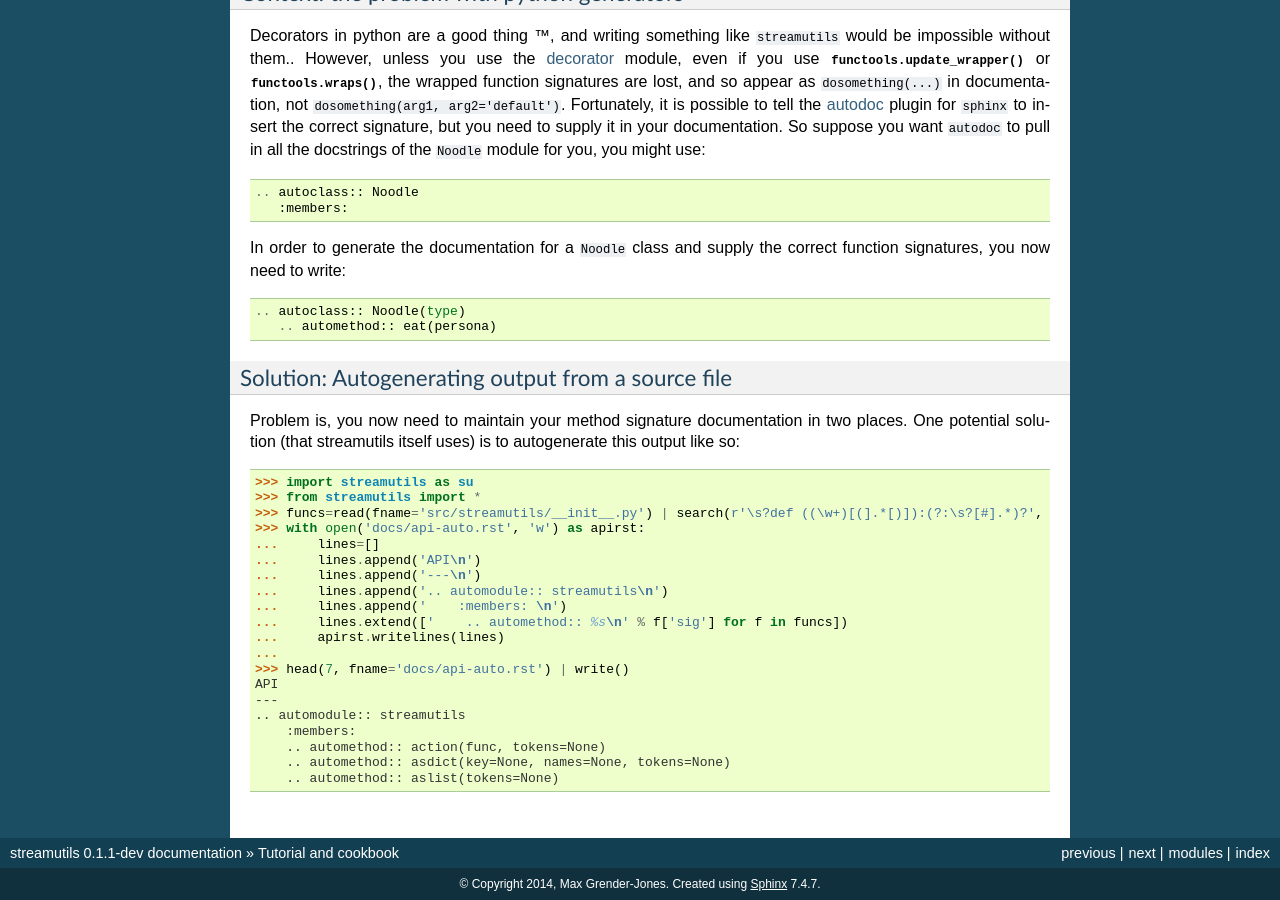
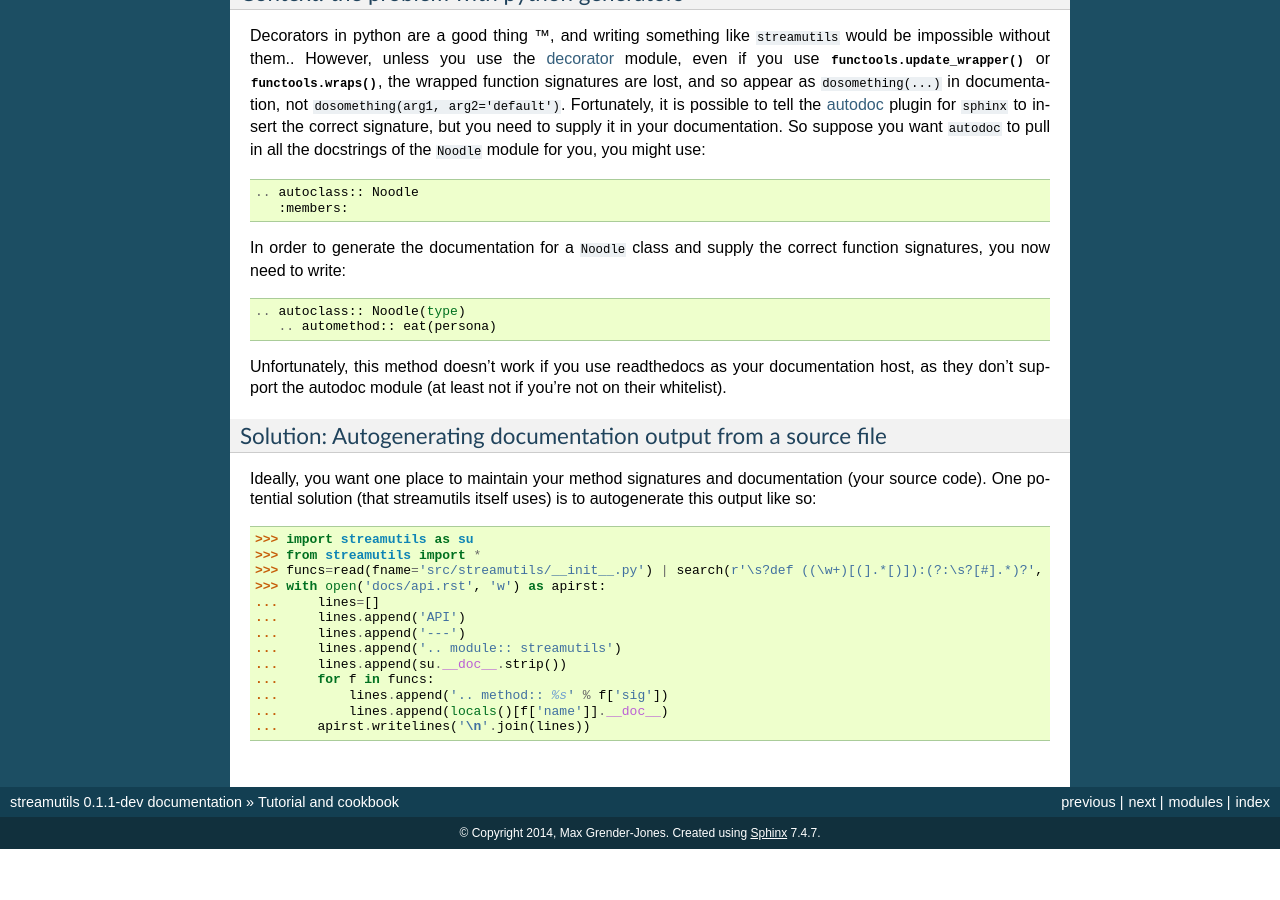
Before and after one commit to maxgrenderjones/streamutils, a Sphinx documentation site: the page built from docs/cookbook.rst, in a window 1280 px wide and 900 px high, scrolled down 1063 px. Built offline with Sphinx 7.4.7, drawn with Linux system fonts in a browser that asks for light colours; after the commit the page ends 1912 px from its top, so only the background shows below that; some of the changed text lies outside the part shown.

Commit message:
cookbook.rst generates api.rst => need to fix test failures

```diff
--- a/docs/api.rst
+++ b/docs/api.rst
@@ -281,6 +282,7 @@ A few things to note as you read the documentation and source code for streamuti
 
     Filters the input for strings that don't match the pattern (think UNIX ``grep -v``)
 
+    >>> import re
     >>> months=['January', 'February', 'March', 'April', 'May', 'June', 'July', 'August', 'September', 'October', 'November', 'December']
     >>> nomatch('r|a', flags=re.IGNORECASE, tokens=months) | write()
     June
--- a/docs/cookbook.rst
+++ b/docs/cookbook.rst
@@ -69,32 +69,27 @@ In order to generate the documentation for a ``Noodle`` class and supply the cor
     .. autoclass:: Noodle(type)
        .. automethod:: eat(persona)
 
-Solution: Autogenerating output from a source file
-~~~~~~~~~~~~~~~~~~~~~~~~~~~~~~~~~~~~~~~~~~~~~~~~~~
+Unfortunately, this method doesn't work if you use readthedocs as your documentation host, as they don't support the autodoc module (at least not if you're not on their whitelist).
 
-Problem is, you now need to maintain your method signature documentation in two places. One potential solution (that streamutils itself uses) is to autogenerate this output like so:
+Solution: Autogenerating documentation output from a source file
+~~~~~~~~~~~~~~~~~~~~~~~~~~~~~~~~~~~~~~~~~~~~~~~~~~~~~~~~~~~~~~~~
+
+Ideally, you want one place to maintain your method signatures and documentation (your source code). One potential solution (that streamutils itself uses) is to autogenerate this output like so:
 
 .. doctest::
 
     >>> import streamutils as su
     >>> from streamutils import *
     >>> funcs=read(fname='src/streamutils/__init__.py') | search(r'\s?def ((\w+)[(].*[)]):(?:\s?[#].*)?', group=None, names=['sig', 'name']) | sfilter(lambda x: x['name'] in (set(su.__all__) - set(['wrap', 'wrapTerminator']))) | ssorted(key=lambda x: x['name'])
-    >>> with open('docs/api-auto.rst', 'w') as apirst:
+    >>> with open('docs/api.rst', 'w') as apirst:
     ...     lines=[]
-    ...     lines.append('API\n')
-    ...     lines.append('---\n')
-    ...     lines.append('.. automodule:: streamutils\n')
-    ...     lines.append('    :members: \n')
-    ...     lines.extend(['    .. automethod:: %s\n' % f['sig'] for f in funcs])
-    ...     apirst.writelines(lines)
-    ...
-    >>> head(7, fname='docs/api-auto.rst') | write()
-    API
-    ---
-    .. automodule:: streamutils
-        :members:
-        .. automethod:: action(func, tokens=None)
-        .. automethod:: asdict(key=None, names=None, tokens=None)
-        .. automethod:: aslist(tokens=None)
+    ...     lines.append('API')
+    ...     lines.append('---')
+    ...     lines.append('.. module:: streamutils')
+    ...     lines.append(su.__doc__.strip())
+    ...     for f in funcs:
+    ...         lines.append('.. method:: %s' % f['sig'])
+    ...         lines.append(locals()[f['name']].__doc__)
+    ...     apirst.writelines('\n'.join(lines))
 
 .. include:: <isonum.txt>
--- a/src/streamutils/__init__.py
+++ b/src/streamutils/__init__.py
@@ -1034,6 +1034,7 @@ def nomatch(pattern, match=False, flags=0, tokens=None):
     """
     Filters the input for strings that don't match the pattern (think UNIX ``grep -v``)
 
+    >>> import re
     >>> months=['January', 'February', 'March', 'April', 'May', 'June', 'July', 'August', 'September', 'October', 'November', 'December']
     >>> nomatch('r|a', flags=re.IGNORECASE, tokens=months) | write()
     June
@@ -1082,7 +1083,8 @@ def find(pathpattern=None, tokens=None):
     """
     Searches for files the match a given pattern. For example
 
-    >>> from streamutils import *
+    >>> import os
+    >>> from streamutils import find, replace, write
     >>> find('src/*.py') | replace(os.sep, '/') | write()    #Only searches src directory
     >>> find('src/*/*.py') | replace(os.sep, '/') | write() #Searches full directory tree
     src/streamutils/__init__.py
```
Also changed, not shown: other parts of docs/api.rst (+2 -1 lines).
